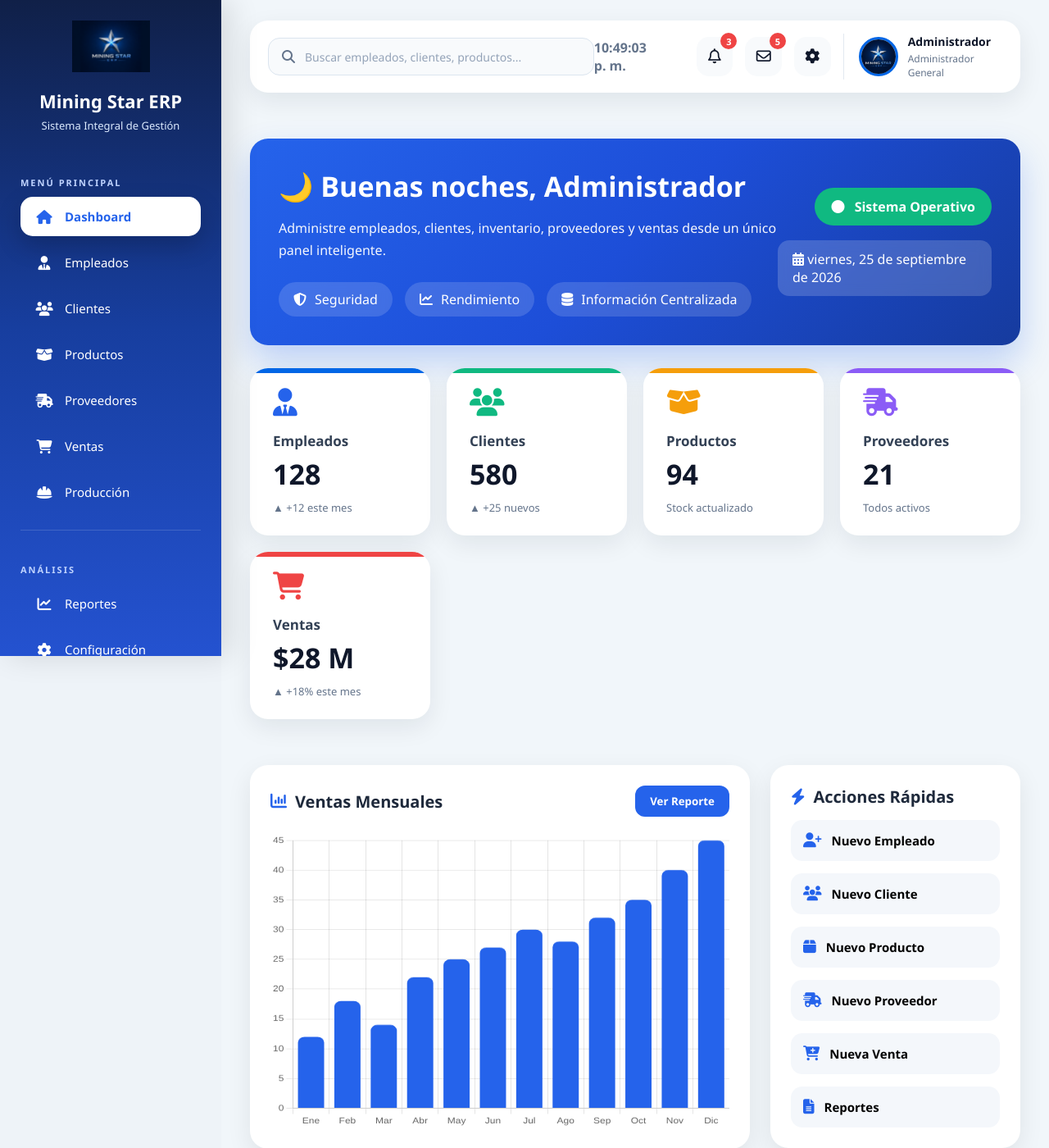
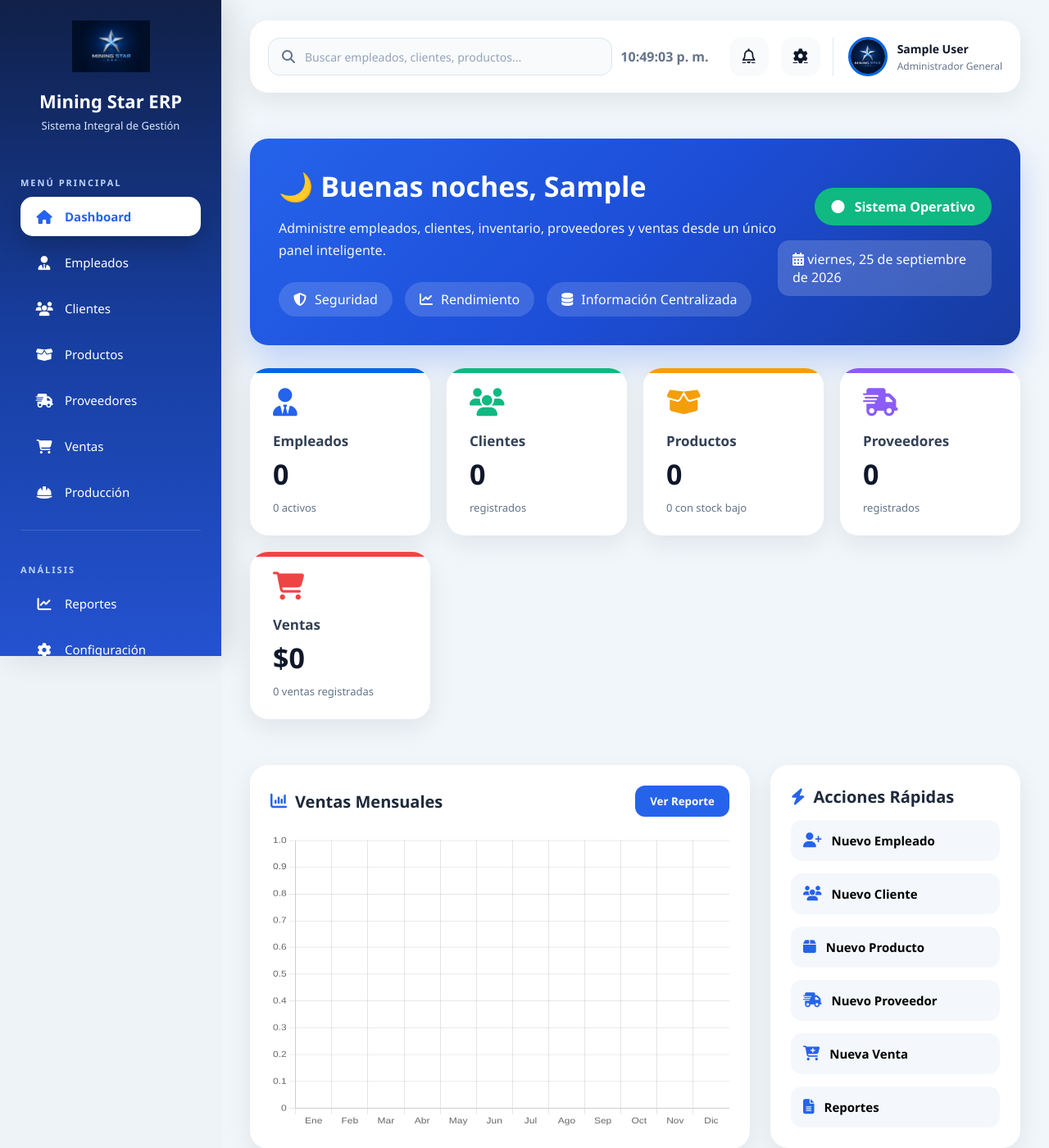
Before and after one commit to jfor26/mining-star, a Django app: page /dashboard/ in a window 1280 px wide. Shown: the top 1400 px of the page at 82% size. Run offline with Django 5.2, Linux system fonts and the light colour scheme; the visitor is signed in with stand-in values (Sample User, id 1); data that the repository does not hold is empty; parts of the project's set-up code (start-up, migrations or seed data) failed here and were passed over.

Commit message:
fix(tablero): mostrar cifras reales del sistema en el panel
El tablero anunciaba 128 empleados, 580 clientes y $28 M en ventas
escritos a mano en la plantilla y animados por JavaScript hasta esos
valores fijos, sin importar el contenido de la base.

- La plantilla ahora pinta los totales que la vista ya calculaba.
- animarContador() lee el valor real del elemento en vez de recibir
  un numero fijo por parametro.
- El grafico de ventas usa la serie real por mes (data-ventas).
- Subtitulos, saludo y perfil reflejan datos verdaderos del usuario.
- Se agrega django.contrib.humanize para el formato de miles.

Pruebas: PruebasDelTablero (3) verifican que no quedan cifras
inventadas y que los totales salen de la base. Suite completa: 73 OK.

Co-Authored-By: Claude Opus 4.8 <noreply@anthropic.com>
Claude-Session: https://claude.ai/code/session_01Cd4FjeAEhLc9my85ibUmxh

```diff
--- a/config/settings.py
+++ b/config/settings.py
@@ -64,6 +64,7 @@ INSTALLED_APPS = [
     "django.contrib.sessions",
     "django.contrib.messages",
     "django.contrib.staticfiles",
+    "django.contrib.humanize",
 
     # Terceros: API REST
     "rest_framework",
--- a/core/views/panel.py
+++ b/core/views/panel.py
@@ -1,8 +1,13 @@
 """Tablero principal."""
 
+import json
+from decimal import Decimal
+
 from django.contrib.auth.decorators import login_required
-from django.db.models import Sum
+from django.db.models import F, Sum
+from django.db.models.functions import ExtractMonth
 from django.shortcuts import render
+from django.utils import timezone
 
 from ..forms import ClienteForm, EmpleadoForm, ProductoForm, ProveedorForm
 from ..models import Cliente, Empleado, Producto, Proveedor, Venta
@@ -15,12 +20,42 @@ def dashboard(request):
     # al pintar producto.proveedor (el problema N+1).
     productos = Producto.objects.select_related("proveedor")
 
+    # Subtitulos reales de cada tarjeta: en vez de textos fijos como
+    # "+12 este mes", cada tarjeta resume un hecho verdadero de la base.
+    empleados_activos = Empleado.objects.filter(estado="Activo").count()
+    proveedores_activos = Proveedor.objects.count()
+    # stock_bajo es una propiedad de Python; el filtro equivalente en la
+    # base es stock <= stock_minimo.
+    productos_stock_bajo = Producto.objects.filter(
+        stock__lte=F("stock_minimo")
+    ).count()
+    total_ventas = Venta.objects.count()
+
+    # Ventas por mes del año en curso, para el grafico de barras. Antes el
+    # grafico traia una serie fija; ahora se arma con lo que hay en la base.
+    anio = timezone.localdate().year
+    por_mes = dict(
+        Venta.objects.filter(fecha__year=anio)
+        .annotate(mes=ExtractMonth("fecha"))
+        .values("mes")
+        .annotate(total=Sum("total"))
+        .values_list("mes", "total")
+    )
+    ventas_por_mes = [float(por_mes.get(m, 0) or 0) for m in range(1, 13)]
+
     contexto = {
         "total_clientes": Cliente.objects.count(),
         "total_proveedores": Proveedor.objects.count(),
         "total_productos": productos.count(),
         "total_empleados": Empleado.objects.count(),
-        "total_vendido": Venta.objects.aggregate(t=Sum("total"))["t"] or 0,
+        "total_vendido": Venta.objects.aggregate(t=Sum("total"))["t"] or Decimal("0"),
+
+        # Datos derivados para los subtitulos de las tarjetas.
+        "empleados_activos": empleados_activos,
+        "proveedores_activos": proveedores_activos,
+        "productos_stock_bajo": productos_stock_bajo,
+        "total_ventas": total_ventas,
+        "ventas_por_mes_json": json.dumps(ventas_por_mes),
 
         # Formularios para los modales de creacion rapida del tablero.
         "form": EmpleadoForm(),
--- a/static/js/dashboard.js
+++ b/static/js/dashboard.js
@@ -43,23 +43,27 @@ document.addEventListener("DOMContentLoaded", function () {
 
     if (titulo) {
 
+        // El nombre real del usuario viene del servidor en data-nombre.
+        const nombre =
+            titulo.dataset.nombre || "Usuario";
+
         const hora =
             new Date().getHours();
 
         if (hora < 12) {
 
             titulo.textContent =
-                "☀️ Buenos días, Administrador";
+                "☀️ Buenos días, " + nombre;
 
         } else if (hora < 18) {
 
             titulo.textContent =
-                "🌤️ Buenas tardes, Administrador";
+                "🌤️ Buenas tardes, " + nombre;
 
         } else {
 
             titulo.textContent =
-                "🌙 Buenas noches, Administrador";
+                "🌙 Buenas noches, " + nombre;
 
         }
     }
@@ -70,14 +74,23 @@ document.addEventListener("DOMContentLoaded", function () {
     // =====================================================
 
     function animarContador(
-        id,
-        valor
+        id
     ) {
 
         const contador =
             document.getElementById(id);
 
         if (!contador) {
+            return;
+        }
+
+        // El valor final es el que el servidor ya escribio en la tarjeta
+        // (la cifra real de la base). Antes venia fijo por parametro, y por
+        // eso el tablero siempre "subia" hasta numeros inventados.
+        const valor =
+            parseInt(contador.textContent, 10);
+
+        if (isNaN(valor)) {
             return;
         }
 
@@ -112,25 +125,10 @@ document.addEventListener("DOMContentLoaded", function () {
     }
 
 
-    animarContador(
-        "totalEmpleados",
-        128
-    );
-
-    animarContador(
-        "totalClientes",
-        580
-    );
-
-    animarContador(
-        "totalProductos",
-        94
-    );
-
-    animarContador(
-        "totalProveedores",
-        21
-    );
+    animarContador("totalEmpleados");
+    animarContador("totalClientes");
+    animarContador("totalProductos");
+    animarContador("totalProveedores");
 
 
     // =====================================================
@@ -147,6 +145,22 @@ document.addEventListener("DOMContentLoaded", function () {
         canvas &&
         typeof Chart !== "undefined"
     ) {
+
+        // La serie real de ventas por mes viene del servidor en el atributo
+        // data-ventas del canvas. Si no llega, se usa una serie en cero.
+        let serieVentas;
+
+        try {
+            serieVentas =
+                JSON.parse(canvas.dataset.ventas || "[]");
+        } catch (e) {
+            serieVentas = [];
+        }
+
+        if (!Array.isArray(serieVentas) || serieVentas.length === 0) {
+            serieVentas =
+                [0, 0, 0, 0, 0, 0, 0, 0, 0, 0, 0, 0];
+        }
 
         new Chart(
             canvas,
@@ -177,20 +191,7 @@ document.addEventListener("DOMContentLoaded", function () {
 
                             label: "Ventas",
 
-                            data: [
-                                12,
-                                18,
-                                14,
-                                22,
-                                25,
-                                27,
-                                30,
-                                28,
-                                32,
-                                35,
-                                40,
-                                45
-                            ],
+                            data: serieVentas,
 
                             backgroundColor:
                                 "#2563eb",
--- a/templates/dashboard/dashboard.html
+++ b/templates/dashboard/dashboard.html
@@ -1,5 +1,5 @@
 {% extends "base.html" %}
-{% load static %}
+{% load static humanize %}
 
 {% block titulo %}Dashboard | Mining Star ERP{% endblock %}
 
@@ -153,39 +153,34 @@
 
         <div class="topbar-right">
 
-            <button class="icon-btn">
+            <a href="{% url 'productos' %}" class="icon-btn"
+               title="Productos con stock bajo">
 
                 <i class="fa-regular fa-bell"></i>
 
-                <span class="badge">3</span>
+                {% if productos_stock_bajo %}
+                <span class="badge">{{ productos_stock_bajo }}</span>
+                {% endif %}
 
-            </button>
+            </a>
 
-            <button class="icon-btn">
-
-                <i class="fa-regular fa-envelope"></i>
-
-                <span class="badge">5</span>
-
-            </button>
-
-            <button class="icon-btn">
+            <a href="{% url 'admin:index' %}" class="icon-btn" title="Configuración">
 
                 <i class="fa-solid fa-gear"></i>
 
-            </button>
+            </a>
 
             <div class="perfil">
 
                 <img
         src="{% static 'img/logo.png' %}"
-        alt="Administrador">
+        alt="{{ request.user.get_username }}">
 
                 <div>
 
-                    <strong>Administrador</strong>
+                    <strong>{{ request.user.get_full_name|default:request.user.get_username }}</strong>
 
-                    <small>Administrador General</small>
+                    <small>{% if request.user.is_superuser %}Administrador General{% else %}Usuario del sistema{% endif %}</small>
 
                 </div>
 
@@ -204,7 +199,7 @@
 
         <div class="welcome-info">
 
-            <h1>
+            <h1 data-nombre="{{ request.user.get_short_name|default:request.user.get_username }}">
 
                 ¡Bienvenido nuevamente!
 
@@ -287,9 +282,9 @@
 
                 <h3>Empleados</h3>
 
-                <span id="totalEmpleados">128</span>
+                <span id="totalEmpleados">{{ total_empleados }}</span>
 
-                <small>▲ +12 este mes</small>
+                <small>{{ empleados_activos }} activo{{ empleados_activos|pluralize }}</small>
 
             </div>
 
@@ -308,9 +303,9 @@
 
                 <h3>Clientes</h3>
 
-                <span id="totalClientes">580</span>
+                <span id="totalClientes">{{ total_clientes }}</span>
 
-                <small>▲ +25 nuevos</small>
+                <small>registrado{{ total_clientes|pluralize }}</small>
 
             </div>
 
@@ -329,9 +324,9 @@
 
                 <h3>Productos</h3>
 
-                <span id="totalProductos">94</span>
+                <span id="totalProductos">{{ total_productos }}</span>
 
-                <small>Stock actualizado</small>
+                <small>{{ productos_stock_bajo }} con stock bajo</small>
 
             </div>
 
@@ -350,9 +345,9 @@
 
                 <h3>Proveedores</h3>
 
-                <span id="totalProveedores">21</span>
+                <span id="totalProveedores">{{ total_proveedores }}</span>
 
-                <small>Todos activos</small>
+                <small>registrado{{ total_proveedores|pluralize }}</small>
 
             </div>
 
@@ -371,9 +366,9 @@
 
                 <h3>Ventas</h3>
 
-                <span id="totalVentas">$28 M</span>
+                <span id="totalVentas">${{ total_vendido|floatformat:0|intcomma }}</span>
 
-                <small>▲ +18% este mes</small>
+                <small>{{ total_ventas }} venta{{ total_ventas|pluralize }} registrada{{ total_ventas|pluralize }}</small>
 
             </div>
 
@@ -411,7 +406,8 @@
 
         </div>
 
-        <canvas id="graficoVentas"></canvas>
+        <canvas id="graficoVentas"
+                data-ventas="{{ ventas_por_mes_json }}"></canvas>
 
     </div>
 
```
Also changed, not shown: core/tests.py (+55 -0 lines).
